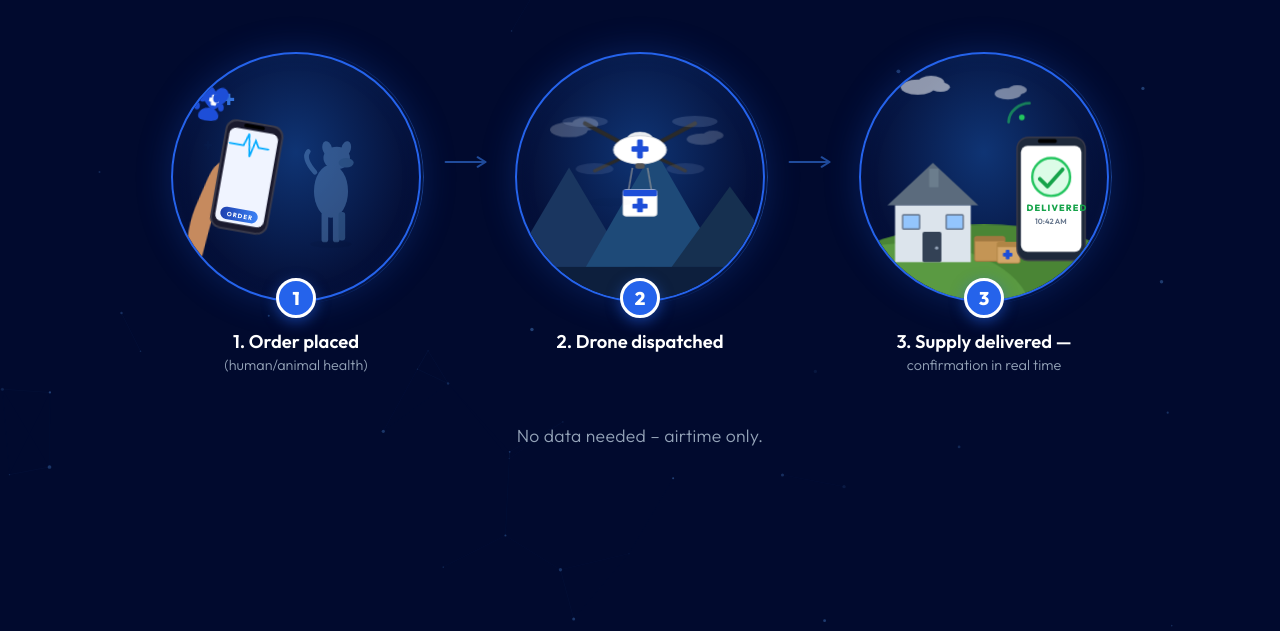
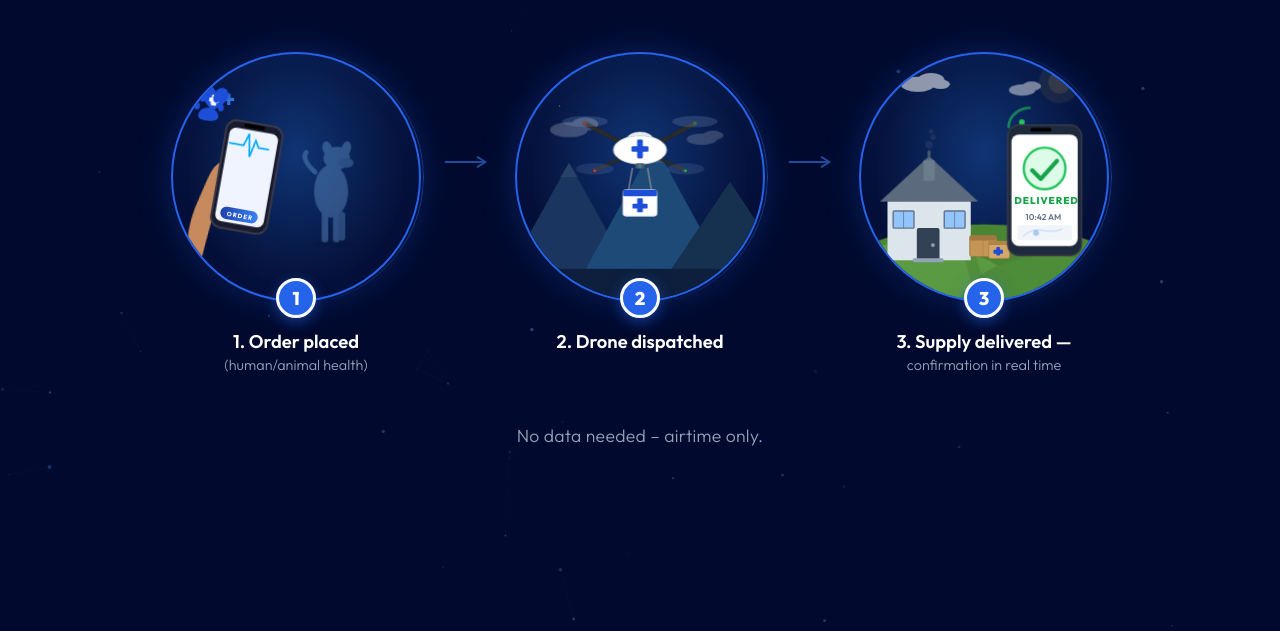
Before and after one commit to asvisioned-commits/sykreach, a website built with Vite: page index.html in a window 1280 px wide. Shown: the part 169-800 px from the top of the page. Built offline with nearby package versions, Linux system fonts and the light colour scheme.

Commit message:
Update index.html with polished SVG scenes, restored Step 1 alignment, improved Step 3 layout

```diff
--- a/index.html
+++ b/index.html
@@ -4,6 +4,7 @@
   <meta charset="UTF-8" />
   <meta name="viewport" content="width=device-width, initial-scale=1.0" />
   <title>SykReach — How It Works</title>
+  <meta name="description" content="SykReach: Simple, Efficient, Life-Saving medical drone delivery. Order health supplies, drone dispatched, delivered with real-time confirmation." />
   <link rel="preconnect" href="https://fonts.googleapis.com">
   <link href="https://fonts.googleapis.com/css2?family=Outfit:wght@300;400;600;700;800&display=swap" rel="stylesheet">
   <link rel="stylesheet" href="/style.css" />
@@ -12,27 +13,32 @@
   <canvas id="bg-canvas"></canvas>
   <main>
     <h1>How SykReach Works:<br><span>Simple, Efficient, <em>Life Saving</em></span></h1>
+
     <div class="steps-row">
-      <!-- STEP 1 -->
+
+      <!-- ========== STEP 1 ========== -->
       <div class="step" data-step="1">
         <div class="circle-wrap">
           <div class="circle-ring"></div>
           <div class="circle-bg">
             <svg class="scene-svg" viewBox="0 0 260 260" fill="none">
+              <!-- Dog standing silhouette (right side) -->
               <g opacity="0.4" transform="translate(145,95)">
                 <ellipse cx="28" cy="15" rx="14" ry="12" fill="#6b9fd4"/>
                 <ellipse cx="18" cy="5" rx="5" ry="8" fill="#6b9fd4" transform="rotate(-15,18,5)"/>
                 <ellipse cx="38" cy="5" rx="5" ry="8" fill="#6b9fd4" transform="rotate(15,38,5)"/>
                 <ellipse cx="38" cy="20" rx="8" ry="5" fill="#5a8fc0"/>
                 <ellipse cx="22" cy="50" rx="18" ry="28" fill="#6b9fd4"/>
-                <path d="M5 30 Q-8 15 -2 8" stroke="#6b9fd4" stroke-width="5" stroke-linecap="round" fill="none"/>
+                <path class="tail-wag" d="M5 30 Q-8 15 -2 8" stroke="#6b9fd4" stroke-width="5" stroke-linecap="round" fill="none"/>
                 <rect x="12" y="72" width="7" height="32" rx="3" fill="#6b9fd4"/>
                 <rect x="24" y="72" width="7" height="32" rx="3" fill="#6b9fd4"/>
                 <rect x="30" y="72" width="7" height="30" rx="3" fill="#5a8fc0"/>
                 <ellipse cx="22" cy="106" rx="22" ry="4" fill="rgba(0,0,0,0.12)"/>
               </g>
+
               <text class="float-plus fp1" x="52" y="58" fill="#3b82f6" font-size="24" font-weight="800">+</text>
               <text class="float-plus fp2" x="32" y="120" fill="#3b82f6" font-size="18" font-weight="800">+</text>
+
               <g transform="translate(18,52) rotate(10,55,100)">
                 <path d="M8,170 Q2,140 10,110 L16,85 Q20,70 28,65 L40,62 L45,68 L38,85 L32,105 Q28,120 26,145 L24,170z" fill="#c68a5e"/>
                 <path d="M40,62 Q46,58 50,62 L52,72 L46,78 L40,72z" fill="#c68a5e"/>
@@ -57,17 +63,8 @@
                 <rect class="btn-shimmer" x="35" y="112" width="40" height="13" rx="6.5" fill="url(#shimGrad)"/>
               </g>
               <defs>
-                <linearGradient id="btnGrad" x1="0" y1="0" x2="1" y2="0">
-                  <stop offset="0%" stop-color="#1e40af"/>
-                  <stop offset="100%" stop-color="#3b82f6"/>
-                </linearGradient>
-                <linearGradient id="shimGrad" x1="0" y1="0" x2="1" y2="0">
-                  <stop offset="0%" stop-color="rgba(255,255,255,0)" />
-                  <stop offset="40%" stop-color="rgba(255,255,255,0)" />
-                  <stop offset="50%" stop-color="rgba(255,255,255,0.35)" />
-                  <stop offset="60%" stop-color="rgba(255,255,255,0)" />
-                  <stop offset="100%" stop-color="rgba(255,255,255,0)" />
-                </linearGradient>
+                <linearGradient id="btnGrad" x1="0" y1="0" x2="1" y2="0"><stop offset="0%" stop-color="#1e40af"/><stop offset="100%" stop-color="#3b82f6"/></linearGradient>
+                <linearGradient id="shimGrad" x1="0" y1="0" x2="1" y2="0"><stop offset="0%" stop-color="rgba(255,255,255,0)"/><stop offset="40%" stop-color="rgba(255,255,255,0)"/><stop offset="50%" stop-color="rgba(255,255,255,0.35)"/><stop offset="60%" stop-color="rgba(255,255,255,0)"/><stop offset="100%" stop-color="rgba(255,255,255,0)"/></linearGradient>
               </defs>
             </svg>
           </div>
@@ -76,25 +73,28 @@
         <h3>1. Order placed</h3>
         <p>(human/animal health)</p>
       </div>
+
       <div class="arrow"><svg viewBox="0 0 60 20" fill="none"><path d="M2 10h48M42 4l10 6-10 6" stroke="#3b82f6" stroke-width="2.5" stroke-linecap="round" stroke-linejoin="round" opacity="0.55"/></svg></div>
-      <!-- STEP 2 -->
+
+      <!-- ========== STEP 2 ========== -->
       <div class="step" data-step="2">
         <div class="circle-wrap">
           <div class="circle-ring"></div>
           <div class="circle-bg">
             <svg class="scene-svg" viewBox="0 0 260 260" fill="none">
-              <polygon points="-10,230 55,120 120,230" fill="#1a3660"/>
-              <polygon points="70,230 145,100 220,230" fill="#1e4a78"/>
-              <polygon points="160,230 225,140 290,230" fill="#163050"/>
-              <rect x="0" y="225" width="260" height="35" fill="#0d1f3d"/>
-              <g class="cloud-move" opacity="0.22">
-                <ellipse cx="45" cy="80" rx="20" ry="8" fill="white"/>
-                <ellipse cx="62" cy="74" rx="14" ry="7" fill="white"/>
-              </g>
-              <g class="cloud-move c2" opacity="0.18">
-                <ellipse cx="195" cy="90" rx="16" ry="6" fill="white"/>
-                <ellipse cx="207" cy="86" rx="11" ry="5" fill="white"/>
-              </g>
+              <defs><linearGradient id="skyGrad" x1="0" y1="0" x2="0" y2="1"><stop offset="0%" stop-color="#0c1845" stop-opacity="0"/><stop offset="100%" stop-color="#0d1f3d" stop-opacity="0.4"/></linearGradient></defs>
+              <polygon points="-10,232 55,115 120,232" fill="#1a3660"/>
+              <polygon points="70,232 145,95 220,232" fill="#1e4a78"/>
+              <polygon points="160,232 225,135 290,232" fill="#163050"/>
+              <polygon points="145,95 135,115 155,115" fill="rgba(255,255,255,0.08)"/>
+              <polygon points="55,115 45,130 65,130" fill="rgba(255,255,255,0.06)"/>
+              <rect x="0" y="227" width="260" height="33" fill="#0d1f3d"/>
+              <circle cx="25" cy="25" r="1" fill="white" opacity="0.3"/>
+              <circle cx="230" cy="40" r="1" fill="white" opacity="0.25"/>
+              <circle cx="45" cy="55" r="0.8" fill="white" opacity="0.35"/>
+              <circle cx="210" cy="20" r="0.8" fill="white" opacity="0.3"/>
+              <g class="cloud-move" opacity="0.22"><ellipse cx="45" cy="80" rx="20" ry="8" fill="white"/><ellipse cx="62" cy="74" rx="14" ry="7" fill="white"/></g>
+              <g class="cloud-move c2" opacity="0.18"><ellipse cx="195" cy="90" rx="16" ry="6" fill="white"/><ellipse cx="207" cy="86" rx="11" ry="5" fill="white"/></g>
               <g class="drone-float">
                 <line x1="115" y1="108" x2="72" y2="85" stroke="#2a2a2a" stroke-width="4.5" stroke-linecap="round"/>
                 <line x1="145" y1="108" x2="188" y2="85" stroke="#2a2a2a" stroke-width="4.5" stroke-linecap="round"/>
@@ -104,18 +104,23 @@
                 <ellipse class="prop-disc pd2" cx="188" cy="83" rx="24" ry="5" fill="rgba(200,220,255,0.35)"/>
                 <ellipse class="prop-disc pd3" cx="82" cy="133" rx="20" ry="4" fill="rgba(200,220,255,0.25)"/>
                 <ellipse class="prop-disc pd4" cx="178" cy="133" rx="20" ry="4" fill="rgba(200,220,255,0.25)"/>
+                <circle class="led-blink" cx="72" cy="85" r="2" fill="#ef4444"/>
+                <circle class="led-blink lb2" cx="188" cy="85" r="2" fill="#22c55e"/>
+                <circle class="led-blink lb3" cx="82" cy="135" r="1.5" fill="#ef4444"/>
+                <circle class="led-blink lb4" cx="178" cy="135" r="1.5" fill="#22c55e"/>
                 <ellipse cx="130" cy="102" rx="14" ry="8" fill="#e8ecf0" stroke="#d1d5db" stroke-width="0.5"/>
                 <ellipse cx="130" cy="113" rx="28" ry="15" fill="white" stroke="#d1d5db" stroke-width="1"/>
                 <rect x="127" y="102" width="6" height="20" rx="1.5" fill="#1d4ed8"/>
                 <rect x="121" y="109" width="18" height="6" rx="1.5" fill="#1d4ed8"/>
                 <rect x="125" y="127" width="10" height="6" rx="2.5" fill="#555"/>
+                <circle cx="130" cy="130" r="2" fill="#00aaff" opacity="0.6"/>
                 <line x1="122" y1="132" x2="118" y2="155" stroke="#999" stroke-width="1.2"/>
                 <line x1="138" y1="132" x2="142" y2="155" stroke="#999" stroke-width="1.2"/>
                 <rect x="112" y="155" width="36" height="28" rx="3" fill="white" stroke="#d1d5db" stroke-width="1"/>
                 <rect x="112" y="155" width="36" height="7" rx="2" fill="#1d4ed8"/>
                 <rect x="127" y="164" width="6" height="15" rx="1" fill="#1d4ed8"/>
                 <rect x="122" y="170" width="16" height="5" rx="1" fill="#1d4ed8"/>
-                <ellipse cx="130" cy="222" rx="30" ry="6" fill="rgba(0,0,0,0.18)" class="drone-shadow"/>
+                <ellipse cx="130" cy="224" rx="30" ry="6" fill="rgba(0,0,0,0.18)" class="drone-shadow"/>
               </g>
             </svg>
           </div>
@@ -124,56 +129,64 @@
         <h3>2. Drone dispatched</h3>
         <p>&nbsp;</p>
       </div>
+
       <div class="arrow"><svg viewBox="0 0 60 20" fill="none"><path d="M2 10h48M42 4l10 6-10 6" stroke="#3b82f6" stroke-width="2.5" stroke-linecap="round" stroke-linejoin="round" opacity="0.55"/></svg></div>
-      <!-- STEP 3 -->
+
+      <!-- ========== STEP 3 ========== -->
       <div class="step" data-step="3">
         <div class="circle-wrap">
           <div class="circle-ring"></div>
           <div class="circle-bg">
             <svg class="scene-svg" viewBox="0 0 260 260" fill="none">
-              <g class="cloud-move" opacity="0.55">
-                <ellipse cx="50" cy="35" rx="18" ry="8" fill="white"/>
-                <ellipse cx="64" cy="30" rx="14" ry="7" fill="white"/>
-                <ellipse cx="74" cy="35" rx="10" ry="5" fill="white"/>
-              </g>
-              <g class="cloud-move c2" opacity="0.45">
-                <ellipse cx="155" cy="42" rx="14" ry="6" fill="white"/>
-                <ellipse cx="165" cy="38" rx="10" ry="5" fill="white"/>
-              </g>
+              <g class="cloud-move" opacity="0.55"><ellipse cx="50" cy="32" rx="18" ry="8" fill="white"/><ellipse cx="64" cy="27" rx="14" ry="7" fill="white"/><ellipse cx="74" cy="32" rx="10" ry="5" fill="white"/></g>
+              <g class="cloud-move c2" opacity="0.45"><ellipse cx="170" cy="38" rx="14" ry="6" fill="white"/><ellipse cx="180" cy="34" rx="10" ry="5" fill="white"/></g>
+              <circle cx="210" cy="30" r="22" fill="rgba(250,200,80,0.08)"/>
+              <circle cx="210" cy="30" r="12" fill="rgba(250,200,80,0.12)"/>
               <ellipse cx="130" cy="270" rx="190" ry="90" fill="#4a8535"/>
               <ellipse cx="50" cy="275" rx="130" ry="75" fill="#5a9a42"/>
-              <g transform="translate(28,115)">
-                <polygon points="0,45 48,0 96,45" fill="#5b6b7d"/>
-                <rect x="44" y="6" width="10" height="20" rx="1" fill="#6b7d8d"/>
-                <rect x="8" y="45" width="80" height="60" fill="#dce4ec"/>
-                <rect x="16" y="55" width="18" height="15" rx="1" fill="#93c5fd" stroke="#64748b" stroke-width="1.5"/>
-                <rect x="62" y="55" width="18" height="15" rx="1" fill="#93c5fd" stroke="#64748b" stroke-width="1.5"/>
-                <rect x="37" y="73" width="20" height="32" rx="2" fill="#334155"/>
-                <circle cx="52" cy="90" r="1.8" fill="#94a3b8"/>
+              <ellipse cx="200" cy="278" rx="100" ry="65" fill="#4d8c38"/>
+              <path d="M130,260 Q120,235 115,210 Q110,195 108,185" stroke="#3d7228" stroke-width="12" fill="none" stroke-linecap="round" opacity="0.3"/>
+              <g transform="translate(20,108)">
+                <polygon points="0,48 52,0 104,48" fill="#5b6b7d"/>
+                <line x1="52" y1="0" x2="52" y2="-5" stroke="#4a5a6d" stroke-width="3" stroke-linecap="round"/>
+                <rect x="46" y="4" width="12" height="22" rx="1" fill="#6b7d8d"/>
+                <g class="smoke-float" opacity="0.15"><circle cx="52" cy="-8" r="4" fill="#aaa"/><circle cx="56" cy="-16" r="3" fill="#aaa"/><circle cx="54" cy="-22" r="2.5" fill="#aaa"/></g>
+                <rect x="8" y="48" width="88" height="62" fill="#dce4ec"/>
+                <rect x="14" y="58" width="22" height="18" rx="1" fill="#93c5fd" stroke="#64748b" stroke-width="1.5"/>
+                <line x1="25" y1="58" x2="25" y2="76" stroke="#64748b" stroke-width="0.8"/>
+                <rect x="68" y="58" width="22" height="18" rx="1" fill="#93c5fd" stroke="#64748b" stroke-width="1.5"/>
+                <line x1="79" y1="58" x2="79" y2="76" stroke="#64748b" stroke-width="0.8"/>
+                <rect x="39" y="76" width="24" height="34" rx="2" fill="#334155"/>
+                <circle cx="56" cy="94" r="2" fill="#94a3b8"/>
+                <rect x="35" y="108" width="32" height="4" rx="1" fill="#94a3b8"/>
               </g>
-              <g transform="translate(120,185)">
-                <rect x="0" y="8" width="32" height="26" rx="2" fill="#c49555" stroke="#a07840" stroke-width="1"/>
-                <rect x="0" y="8" width="32" height="5" fill="#a07840" rx="1"/>
-                <rect x="24" y="14" width="24" height="22" rx="2" fill="#d4a76a" stroke="#b08545" stroke-width="1"/>
-                <rect x="24" y="14" width="24" height="5" fill="#b08545" rx="1"/>
-                <rect x="33" y="22" width="4" height="10" rx="1" fill="#1d4ed8"/>
-                <rect x="30" y="25" width="10" height="4" rx="1" fill="#1d4ed8"/>
+              <g transform="translate(115,182)">
+                <rect x="0" y="10" width="28" height="22" rx="2" fill="#c49555" stroke="#a07840" stroke-width="1"/>
+                <rect x="0" y="10" width="28" height="5" fill="#a07840" rx="1"/>
+                <line x1="14" y1="15" x2="14" y2="32" stroke="#a07840" stroke-width="0.8" opacity="0.5"/>
+                <rect x="20" y="16" width="22" height="18" rx="2" fill="#d4a76a" stroke="#b08545" stroke-width="1"/>
+                <rect x="20" y="16" width="22" height="4" fill="#b08545" rx="1"/>
+                <rect x="28" y="22" width="4" height="9" rx="1" fill="#1d4ed8"/>
+                <rect x="25" y="25" width="10" height="4" rx="1" fill="#1d4ed8"/>
               </g>
-              <g class="wifi-anim" transform="translate(150,50)">
+              <g class="wifi-anim" transform="translate(150,55)">
                 <path class="wf-a wa1" d="M6,22 C6,10 18,2 28,2" stroke="#22c55e" stroke-width="3" stroke-linecap="round" fill="none"/>
                 <path class="wf-a wa2" d="M10,19 C10,12 18,7 25,7" stroke="#22c55e" stroke-width="2.5" stroke-linecap="round" fill="none"/>
                 <path class="wf-a wa3" d="M14,17 C14,13 18,11 22,11" stroke="#22c55e" stroke-width="2" stroke-linecap="round" fill="none"/>
                 <circle cx="20" cy="17" r="3" fill="#22c55e"/>
               </g>
-              <g transform="translate(165,88)">
-                <rect x="0" y="0" width="72" height="130" rx="12" fill="#1e293b" stroke="#3a3a4a" stroke-width="1.5"/>
-                <rect x="4" y="9" width="64" height="112" rx="7" fill="white"/>
-                <rect x="22" y="2" width="20" height="4" rx="2" fill="#000"/>
-                <circle cx="36" cy="42" r="20" fill="#dcfce7"/>
-                <circle class="tick-ring-draw" cx="36" cy="42" r="20" fill="none" stroke="#22c55e" stroke-width="2.5"/>
-                <polyline class="tick-draw" points="24,44 32,52 48,34" fill="none" stroke="#16a34a" stroke-width="4" stroke-linecap="round" stroke-linejoin="round"/>
-                <text class="del-text" x="10" y="78" fill="#16a34a" font-size="9.5" font-weight="800" letter-spacing="1.2">DELIVERED</text>
-                <text class="del-time" x="19" y="92" fill="#64748b" font-size="8" font-weight="600">10:42 AM</text>
+              <g transform="translate(155,75)">
+                <rect x="0" y="0" width="78" height="138" rx="12" fill="#1e293b" stroke="#3a3a4a" stroke-width="1.5"/>
+                <rect x="4" y="10" width="70" height="118" rx="8" fill="white"/>
+                <rect x="24" y="3" width="22" height="4" rx="2" fill="#000"/>
+                <circle cx="39" cy="46" r="22" fill="#dcfce7"/>
+                <circle class="tick-ring-draw" cx="39" cy="46" r="22" fill="none" stroke="#22c55e" stroke-width="2.5"/>
+                <polyline class="tick-draw" points="26,48 35,57 52,38" fill="none" stroke="#16a34a" stroke-width="4.5" stroke-linecap="round" stroke-linejoin="round"/>
+                <text class="del-text" x="7" y="84" fill="#16a34a" font-size="10.5" font-weight="800" letter-spacing="1">DELIVERED</text>
+                <text class="del-time" x="19" y="100" fill="#64748b" font-size="9" font-weight="600">10:42 AM</text>
+                <rect x="10" y="106" width="58" height="16" rx="3" fill="#f1f5f9"/>
+                <circle cx="30" cy="114" r="3" fill="#3b82f6" opacity="0.4"/>
+                <path d="M16,118 Q25,108 40,112 Q50,114 58,110" stroke="#3b82f6" stroke-width="1" fill="none" opacity="0.3"/>
               </g>
             </svg>
           </div>
@@ -183,6 +196,7 @@
         <p>confirmation in real time</p>
       </div>
     </div>
+
     <p class="footer-line">No data needed – airtime only.</p>
   </main>
   <script type="module" src="/main.js"></script>
```
